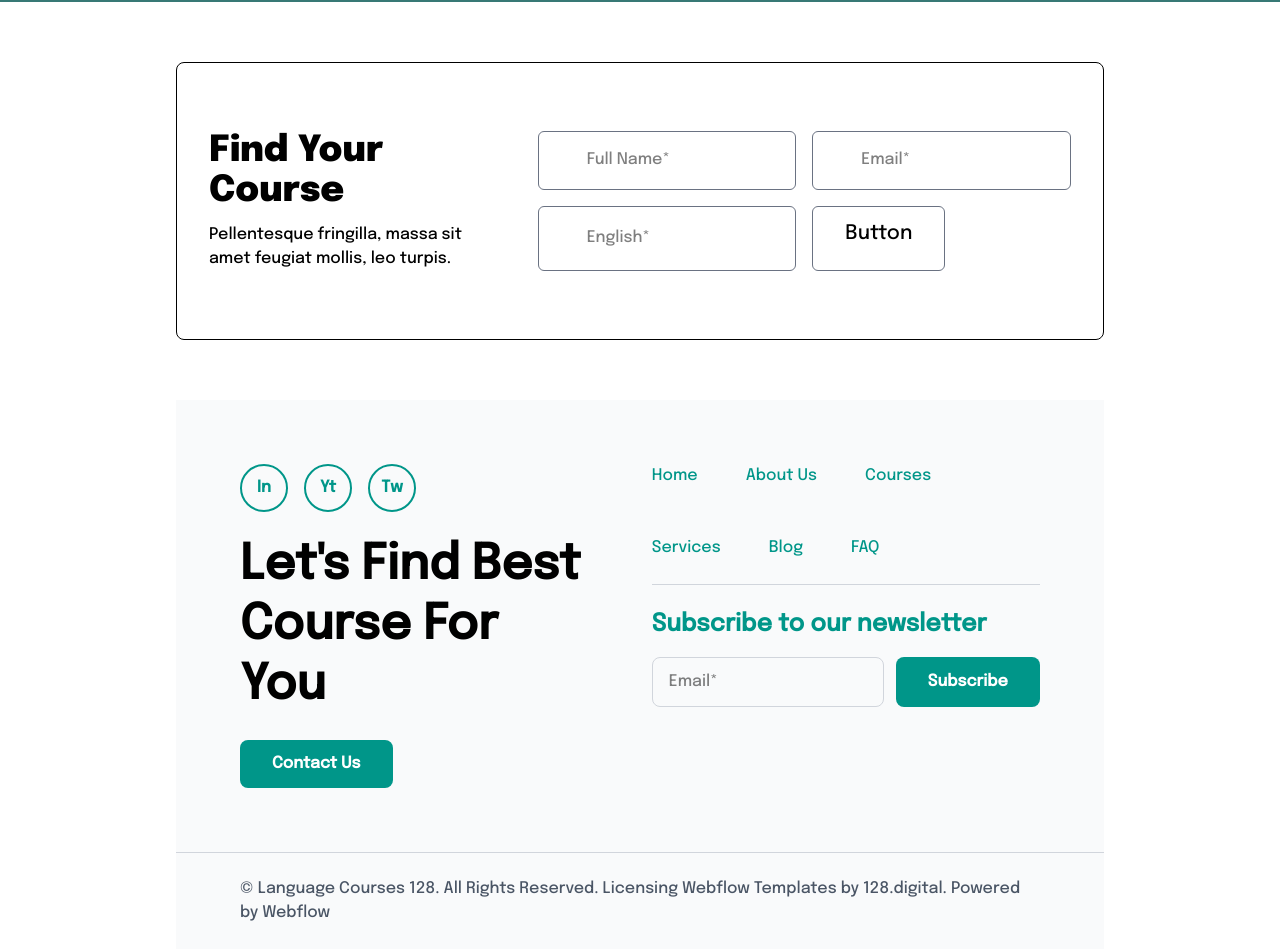
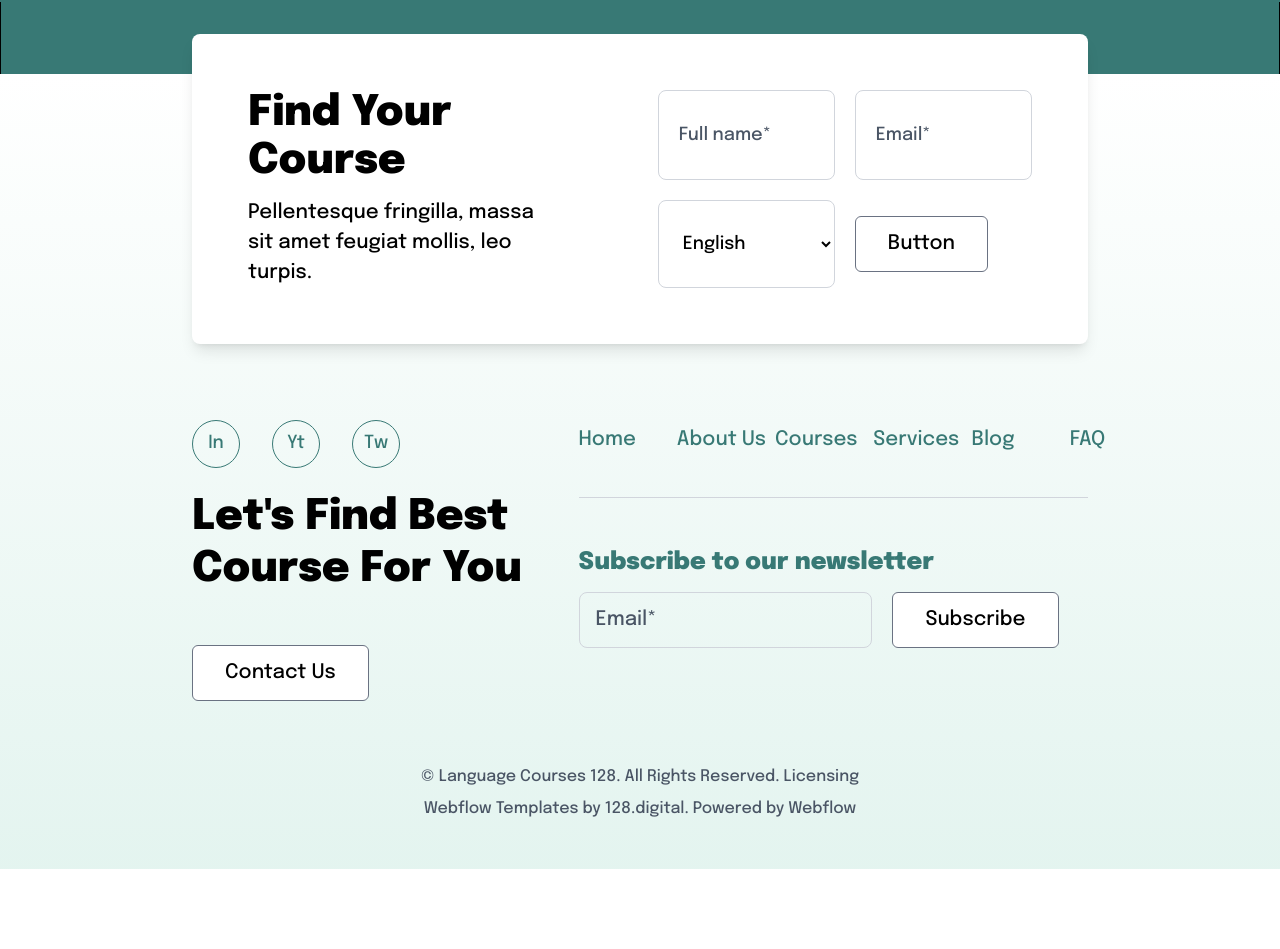
Before and after one commit to mr-harikrishnan/gng-next-js-final-project, a Next.js app: page / in a window 1280 px wide. Shown: the part 7132-8081 px from the top of the page. After the commit the page ends 8001 px from the top, so only its background shows below. Built offline with nearby package versions, Linux system fonts and the light colour scheme.

Commit message:
footer completed

```diff
--- a/package.json
+++ b/package.json
@@ -1,5 +1,5 @@
 {
-  "name": "vathiyar-ai",
+  "name": "next-js-final-project",
   "version": "0.1.0",
   "private": true,
   "scripts": {
--- a/src/app/(root)/component/findAndStartCourse/FindAndStartCourse.tsx
+++ b/src/app/(root)/component/findAndStartCourse/FindAndStartCourse.tsx
@@ -3,22 +3,56 @@ import React from 'react'
 
 function FindAndStartCourse() {
     return (
-        <div className="w-full">
-            <div className='flex gap-12 justify-center border p-8 rounded-lg py-17'>
+        <div className="w-full mt-8 px-4">
+            <div className="flex flex-col gap-12 justify-center shadow-lg p-4 rounded-lg  bg-white
+            sm:flex-col sm:gap-10 sm:p-6
+             md:gap-12 md:p-14
+             lg:flex-row">
 
-                <div className='flex flex-col gap-3'>
-                    <h1 className='font-morebold text-4xl max-w-60'>Find Your Course</h1>
-                    <p className='max-w-80'>Pellentesque fringilla, massa sit amet feugiat mollis, leo turpis.</p>
+                {/* Text Section */}
+                <div className="flex flex-col mt-9 text-center items-center
+                sm:mt-6
+                 md:text-left md:mt-0
+                 lg:items-start pr-16">
+                    <h1 className="font-morebold leading-9 text-center text-[32px] sm:text-3xl md:text-[36px]  lg:text-start lg:text-[42px] lg:leading-12 ">
+                        Find Your Course
+                    </h1>
+                    <p className="text-[20px] mt-3.5 text-center  sm:px-20 md:px-30 md:mt-3 lg:text-left lg:px-0">
+                        Pellentesque fringilla, massa sit amet feugiat mollis, leo turpis.
+                    </p>
                 </div>
 
-                <div className='grid grid-cols-2 gap-4'>
-                    <input type="text" placeholder='Full Name*' className='border border-gray-500 rounded-md py-3 px-12' />
-                    <input type="text" placeholder='Email*' className='border border-gray-500 rounded-md py-3 px-12' />
-                    <input type="text" placeholder='English*' className='border border-gray-500 rounded-md py-3 px-12' />
-                    <Button text={"Button"} ></Button>
+                {/* Form Section */}
+                <div className="grid grid-cols-1 gap-4 w-full px-5.5 sm:px-33 sm:gap-5 md:grid-cols-2 md:px-0 ">
+                    <input
+                        type="text"
+                        placeholder="Full name*"
+                        className="border border-gray-300 placeholder-gray-600 rounded-lg py-[15px] px-5 text-[18px] "
+                    />
+                    <input
+                        type="text"
+                        placeholder="Email*"
+                        className="border border-gray-300 placeholder-gray-600 rounded-lg py-[15px] px-5 text-[18px] "
+                    />
+                    <select
+                        defaultValue="English"
+                        className="border border-gray-300 placeholder-gray-600 rounded-lg py-[15px] px-5 text-[18px] bg-white text-black"
+                    >
+                        <option disabled value="English">English</option>
+                        <option>French</option>
+                        <option>Poland</option>
+                        <option>Spanish</option>
+                        <option>Italian</option>
+                        <option>Japanese</option>
+                    </select>
+
+                    <div className=" flex justify-center items-center mb-9 sm:mb-6.5 md:mb-0 md:justify-start">
+                        <Button text={"Button"} />
+                    </div>
                 </div>
             </div>
         </div>
+
     )
 }
 
--- a/src/app/(root)/page.tsx
+++ b/src/app/(root)/page.tsx
@@ -23,7 +23,7 @@ import servicesSecBg from "@/assets/services/servicesbg.png"
 
 export default function Home() {
   return (
-    <div className="overflow-x-hidden ">
+    <div className="overflow-hidden ">
 
       <Header></Header>
 
@@ -124,7 +124,14 @@ export default function Home() {
 
       {/* -----section 8 Find And Start Course-------- */}
 
-      <section className=" w-full mt-15 xl:px-44  ">
+      <section className=" w-full  xl:px-44  relative ">
+        <div className="absolute top-[-40px] left-[0px] h-91  w-screen bg-[#387975] z-[-4] border
+        sm:h-78
+        md:h-65
+        lg:h-45
+        ">
+
+        </div>
 
         <FindAndStartCourse></FindAndStartCourse>
 
@@ -132,9 +139,16 @@ export default function Home() {
 
       {/* -----section 8 Footer-------- */}
 
-      <section className=" w-full  mt-15 xl:px-44  ">
+      <section className=" w-full  mt-15 xl:px-44  relative">
+        <div className="absolute top-[-337px] left-[0px] h-[93.5rem]   w-screen bg-gradient-to-b from-white to-[#e3f4ef] z-[-4]
+        sm:top-[-330px] sm:h-[82rem]
+        md:top-[-330px] md:h-[69.5rem]
+        lg:top-[-330px] lg:h-[50.5rem]
+        "></div>
 
         <Footer></Footer>
+
+
 
       </section>
 
--- a/src/common/Footer.tsx
+++ b/src/common/Footer.tsx
@@ -1,48 +1,55 @@
 import React from 'react'
+import Button from './Button'
 
 function Footer() {
     return (
-        <div className='w-full bg-gray-50'>
+        <div className='w-full '>
             {/* Main Footer Content */}
-            <div className='flex flex-col lg:flex-row gap-8 lg:gap-16 justify-between items-start p-6 md:p-8 lg:p-16 max-w-7xl mx-auto'>
+            <div className='flex flex-col lg:flex-row gap-8  justify-between items-center p-4 md:p-8  max-w-7xl mx-auto
+            lg:p-4 lg:gap-0
+            '>
 
                 {/* Left Section */}
-                <div className='flex flex-col gap-6 w-full lg:w-1/2'>
+                <div className='flex flex-col items-center gap-6 w-full
+                lg:items-start lg:w-170'>
                     {/* Social Icons */}
-                    <div className='flex gap-4'>
-                        <div className='w-12 h-12 flex justify-center items-center border-2 border-teal-600 text-teal-600 rounded-full hover:bg-teal-600 hover:text-white transition-colors cursor-pointer'>
-                            <span className='font-semibold'>In</span>
+                    <div className='flex gap-8 justify-center  '>
+                        <div className='w-12 h-12 flex justify-center items-center border border-[#387975] text-[#387975] rounded-full hover:bg-[#387975] hover:text-white transition-colors cursor-pointer'>
+                            <span className=' text-[18px]'>In</span>
                         </div>
-                        <div className='w-12 h-12 flex justify-center items-center border-2 border-teal-600 text-teal-600 rounded-full hover:bg-teal-600 hover:text-white transition-colors cursor-pointer'>
-                            <span className='font-semibold'>Yt</span>
+                        <div className='w-12 h-12 flex justify-center items-center border border-[#387975] text-[#387975] rounded-full hover:bg-[#387975] hover:text-white transition-colors cursor-pointer'>
+                            <span className=' text-[18px]'>Yt</span>
                         </div>
-                        <div className='w-12 h-12 flex justify-center items-center border-2 border-teal-600 text-teal-600 rounded-full hover:bg-teal-600 hover:text-white transition-colors cursor-pointer'>
-                            <span className='font-semibold'>Tw</span>
+                        <div className='w-12 h-12 flex justify-center items-center border border-[#387975] text-[#387975] rounded-full hover:bg-[#387975] hover:text-white transition-colors cursor-pointer'>
+                            <span className=' text-[18px]'>Tw</span>
                         </div>
                     </div>
 
                     {/* Main Heading */}
-                    <h1 className='font-bold text-3xl md:text-4xl lg:text-5xl text-black leading-tight max-w-md'>
+                    <h1 className='font-morebold text-center lg:text-left text-[32px] md:text-4xl lg:text-[42px] text-black leading-tight max-w-md'>
                         Let's Find Best Course For You
                     </h1>
 
                     {/* Contact Button */}
-                    <button className='bg-teal-600 text-white px-8 py-3 rounded-lg font-semibold hover:bg-teal-700 transition-colors w-fit'>
-                        Contact Us
-                    </button>
+                    <div className='mt-6'>
+                        <Button text={"Contact Us"}></Button>
+                    </div>
                 </div>
 
                 {/* Right Section */}
-                <div className='w-full lg:w-1/2 flex flex-col gap-6'>
+                <div className='w-full  flex flex-col  gap-6'>
                     {/* Navigation Menu */}
                     <div>
-                        <ul className='flex flex-wrap gap-4 md:gap-8 lg:gap-12 text-teal-600 font-medium'>
-                            <li className='hover:text-teal-800 cursor-pointer transition-colors'>Home</li>
-                            <li className='hover:text-teal-800 cursor-pointer transition-colors'>About Us</li>
-                            <li className='hover:text-teal-800 cursor-pointer transition-colors'>Courses</li>
-                            <li className='hover:text-teal-800 cursor-pointer transition-colors'>Services</li>
-                            <li className='hover:text-teal-800 cursor-pointer transition-colors'>Blog</li>
-                            <li className='hover:text-teal-800 cursor-pointer transition-colors'>FAQ</li>
+                        <ul className='grid  grid-cols-1 sm:grid-cols-3 items-center mt-8 gap-[23.5px] text-[#387975]
+                        sm:flex-row sm:flex-wrap sm:gap-[20px] sm:px-14 sm:mt-14
+                        md:gap-8 md:grid-cols-6 md:px-5
+                        lg:gap-20 lg:px-0 lg:-mt-12 '>
+                            <li className='hover:text-teal-800 cursor-pointer text-center text-nowrap text-[20px]  transition-colors'>Home</li>
+                            <li className='hover:text-teal-800 cursor-pointer text-center text-nowrap text-[20px]  transition-colors'>About Us</li>
+                            <li className='hover:text-teal-800 cursor-pointer text-center text-nowrap text-[20px]  transition-colors'>Courses</li>
+                            <li className='hover:text-teal-800 cursor-pointer text-center text-nowrap text-[20px]  transition-colors'>Services</li>
+                            <li className='hover:text-teal-800 cursor-pointer text-center text-nowrap text-[20px]  transition-colors'>Blog</li>
+                            <li className='hover:text-teal-800 cursor-pointer text-center text-nowrap text-[20px]  transition-colors'>FAQ</li>
                         </ul>
                     </div>
 
@@ -50,26 +57,28 @@ function Footer() {
                     <hr className='border-gray-300' />
 
                     {/* Newsletter Section */}
-                    <div className='flex flex-col gap-4'>
-                        <h2 className='font-bold text-xl md:text-2xl text-teal-600'>Subscribe to our newsletter</h2>
-                        <div className='flex flex-col sm:flex-row gap-3'>
+                    <div className='flex flex-col items-center  gap-4 mt-7 sm:px-15 md:px-28 lg:px-0 lg:items-start'>
+                        <h2 className='font-morebold text-center text-[22px] px-4 md:text-2xl lg:text-start lg:px-0 leading-6.5 text-[#387975]'>Subscribe to our newsletter</h2>
+                        <div className='w-full flex flex-col sm:flex-row gap-5 lg:max-w-120 '>
                             <input
                                 type="email"
                                 placeholder='Email*'
-                                className='flex-1 border border-gray-300 rounded-lg py-3 px-4 focus:outline-none focus:ring-2 focus:ring-teal-600 focus:border-transparent'
+                                className='flex mt-2 placeholder-gray-600 text-[20px] border w-full border-gray-300 rounded-lg py-3 px-4 focus:outline-none focus:ring-2 focus:ring-[#387975] focus:border-transparent
+                                sm:mt-0'
                             />
-                            <button className='bg-teal-600 text-white px-8 py-3 rounded-lg font-semibold hover:bg-teal-700 transition-colors whitespace-nowrap'>
-                                Subscribe
-                            </button>
+                            <div className="w-full sm:w-max flex justify-center items-center">
+                                <Button text={"Subscribe"}></Button>
+
+                            </div>
                         </div>
                     </div>
                 </div>
             </div>
 
             {/* Footer Bottom */}
-            <div className='border-t border-gray-300 py-6 px-6 md:px-8 lg:px-16'>
-                <div className='max-w-7xl mx-auto'>
-                    <p className='text-gray-600 text-sm md:text-base text-center lg:text-left'>
+            <div className=' mt-5 border-gray-300 py-6 px-6 mb-5  sm:px-15  md:px-8 lg:px-16 '>
+                <div className='max-w-7xl mx-auto flex justify-center'>
+                    <p className='text-gray-600 text-[18px] leading-8 md:text-base text-center lg:text-center lg:max-w-120'>
                         © Language Courses 128. All Rights Reserved. Licensing Webflow Templates by 128.digital. Powered by Webflow
                     </p>
                 </div>
```
Also changed, not shown: 1 other file (tests, documents, lock files or other folders).
